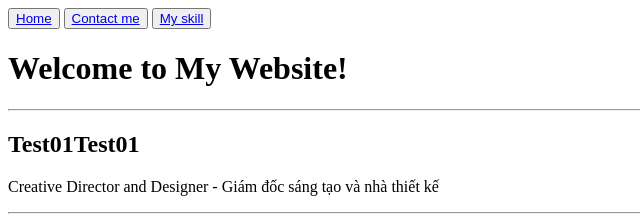
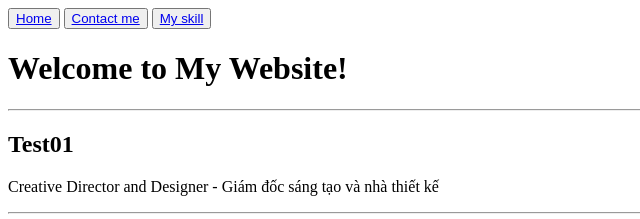
Before and after one commit to Trantuan2310/TestGit, a plain HTML site: page index.html in a window 1280 px wide. Shown: the top 219 px of the page, 0-640 px from the left. Drawn offline with Linux system fonts and the light colour scheme.

Commit message:
test001test001

```diff
--- a/index.html
+++ b/index.html
@@ -22,7 +22,7 @@
     </button>
     <h1>Welcome to My Website!</h1>
     <hr />
-    <h2>Test01Test01</h2>
+    <h2>Test01</h2>
     <p>Creative Director and Designer - Giám đốc sáng tạo và nhà thiết kế</p>
     <hr />
 
```
